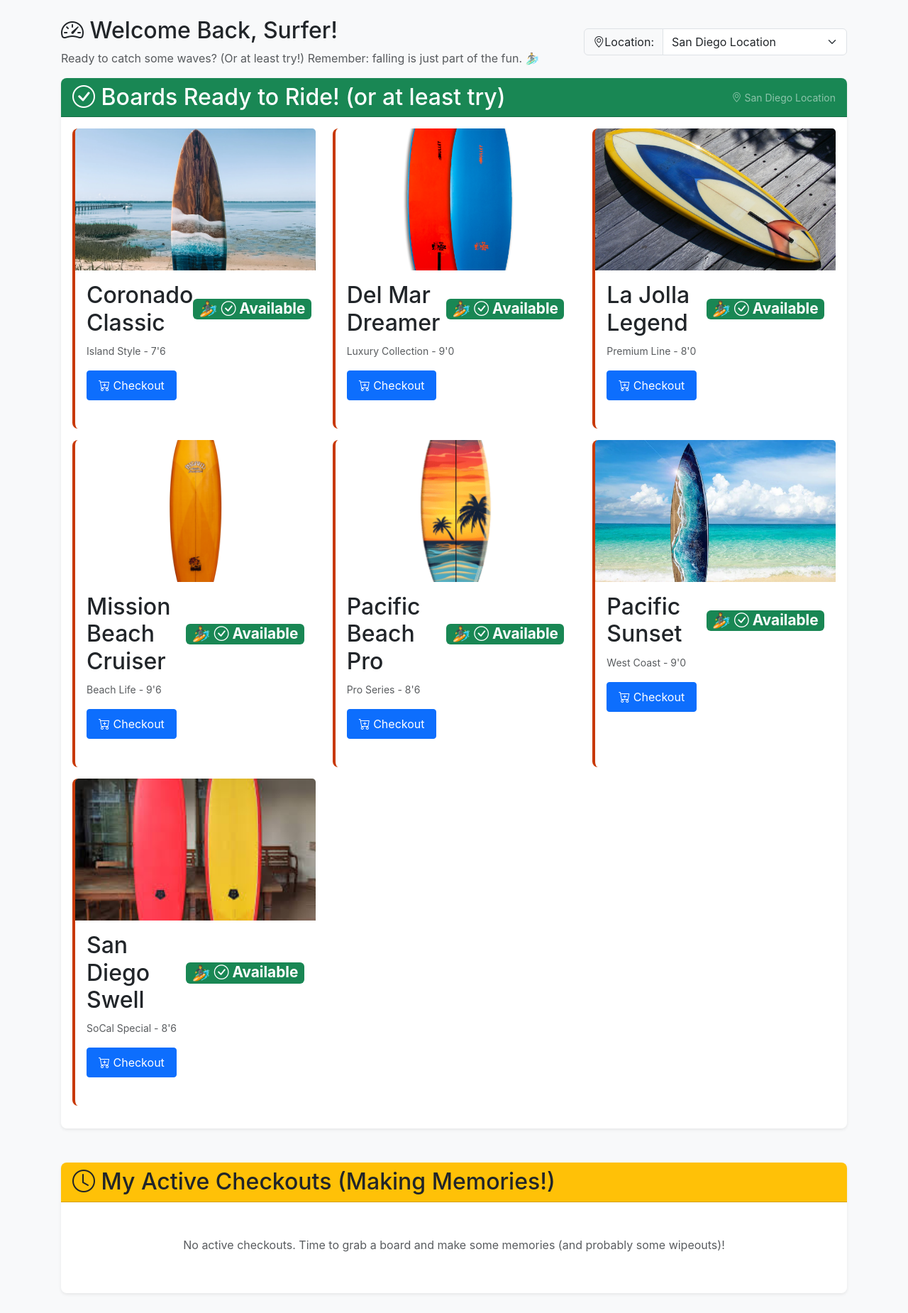
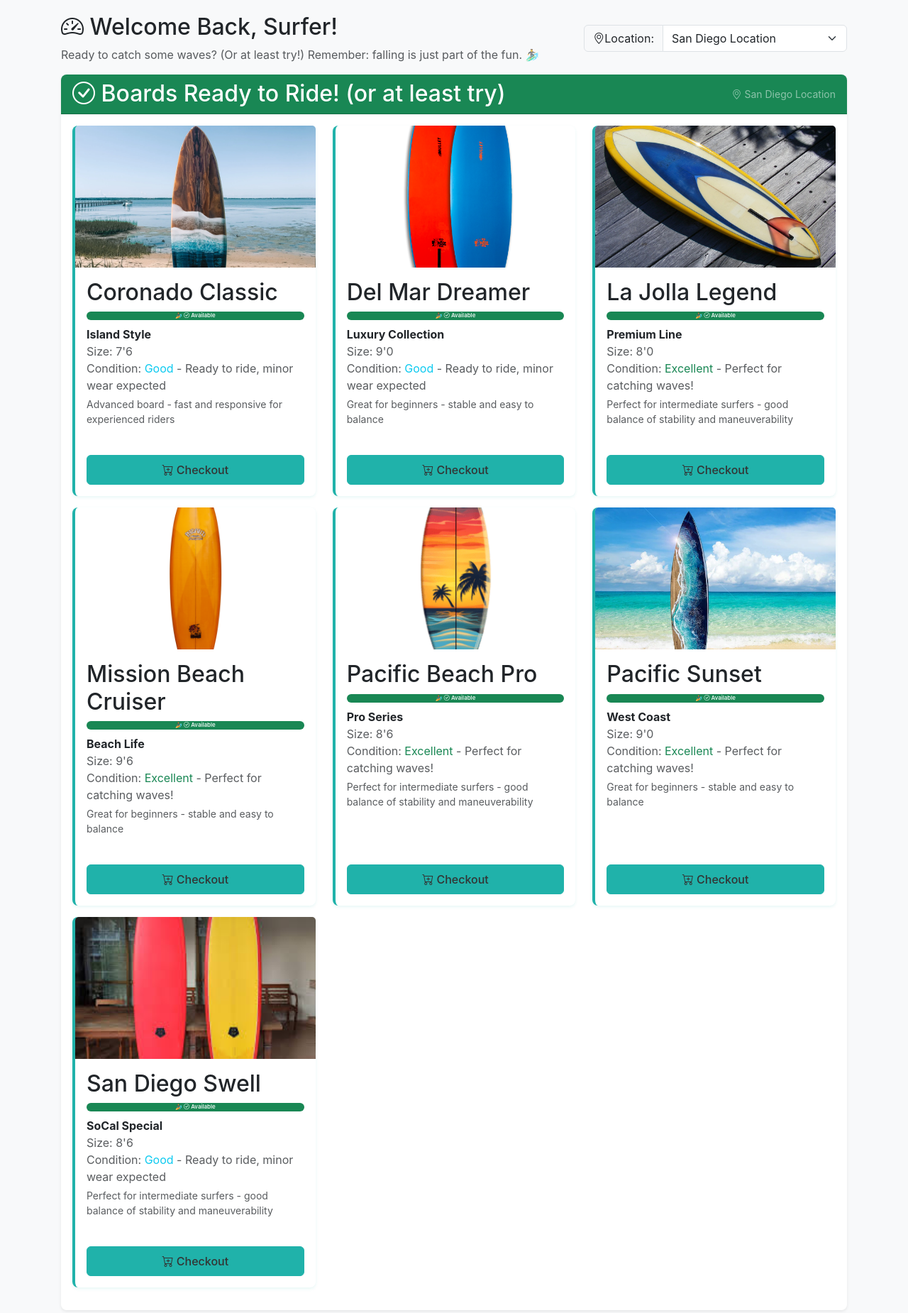
Before and after one commit to MKarels-nCino/2026_nCino_AI_Project, a Flask app: page /dashboard in a window 1280 px wide. Shown: the part 73-1923 px from the top of the page at 71% size. Run offline with Flask 3, Linux system fonts and the light colour scheme; a user stored in the database is signed in; some libraries are stand-ins or nearby versions.

Commit message:
Cleaned up design

```diff
--- a/static/css/branding.css
+++ b/static/css/branding.css
@@ -28,12 +28,14 @@
 /* Fun board card styling */
 .board-card {
     transition: all 0.3s ease;
-    border-left: 4px solid var(--wipeout-orange);
+    border-left: 4px solid #20B2AA;
+    box-shadow: 0 2px 4px rgba(32, 178, 170, 0.1);
 }
 
 .board-card:hover {
     transform: translateY(-5px) scale(1.02);
-    box-shadow: 0 8px 16px rgba(0, 0, 0, 0.15);
+    box-shadow: 0 4px 8px rgba(32, 178, 170, 0.2);
+    border-left-color: #1a8f88;
 }
 
 /* Fall-themed accents (subtle) */
--- a/static/css/custom.css
+++ b/static/css/custom.css
@@ -16,6 +16,12 @@
     background-color: var(--teal-color) !important;
     color: #333;
     padding: 0.75rem 0;
+    position: fixed !important;
+    top: 0;
+    left: 0;
+    right: 0;
+    z-index: 1030;
+    width: 100%;
 }
 
 .navbar-teal .navbar-brand {
@@ -223,11 +229,22 @@
 body {
     background-color: #F8F9FA;
     font-family: -apple-system, BlinkMacSystemFont, 'Segoe UI', Roboto, 'Helvetica Neue', Arial, sans-serif;
+    padding-top: 60px; /* Account for fixed navbar */
+}
+
+/* Adjust main content to account for fixed navbar */
+main.container {
+    margin-top: 0 !important;
+    padding-top: 1rem;
 }
 
 /* Connection Indicator */
 .connection-indicator {
     transition: all 0.3s ease;
+    position: fixed;
+    top: 70px; /* Below fixed navbar */
+    right: 20px;
+    z-index: 1029;
 }
 
 .connection-indicator.connected {
@@ -250,11 +267,45 @@ body {
 .board-card {
     transition: transform 0.2s ease, box-shadow 0.2s ease;
     cursor: pointer;
+    height: 100%;
+    display: flex;
+    flex-direction: column;
+    border-left: 4px solid var(--teal-color);
+    box-shadow: 0 2px 4px rgba(32, 178, 170, 0.1);
+}
+
+.board-card .card-body {
+    display: flex;
+    flex-direction: column;
+    flex-grow: 1;
 }
 
 .board-card:hover {
     transform: translateY(-5px);
-    box-shadow: 0 4px 8px rgba(0,0,0,0.15) !important;
+    box-shadow: 0 4px 8px rgba(32, 178, 170, 0.2) !important;
+    border-left-color: var(--teal-dark);
+}
+
+.board-card .checkout-btn {
+    margin-top: auto;
+    width: 100%;
+    background-color: var(--teal-color) !important;
+    border-color: var(--teal-color) !important;
+    color: #333 !important;
+    font-weight: 500;
+}
+
+.board-card .checkout-btn:hover {
+    background-color: var(--teal-dark) !important;
+    border-color: var(--teal-dark) !important;
+    color: #000 !important;
+}
+
+.board-card .checkout-btn:focus {
+    background-color: var(--teal-color) !important;
+    border-color: var(--teal-color) !important;
+    color: #333 !important;
+    box-shadow: 0 0 0 0.2rem rgba(32, 178, 170, 0.25);
 }
 
 .board-card.status-transition {
@@ -263,8 +314,23 @@ body {
 
 /* Status Badges */
 .badge {
-    font-size: 0.85em;
-    padding: 0.35em 0.65em;
+    font-size: clamp(0.65em, 1.2vw, 0.75em) !important;
+    padding: 0.2em 0.4em !important;
+    font-weight: 500;
+}
+
+/* Board card badges - keep them small */
+.board-card .badge {
+    font-size: 0.5em !important;
+    padding: 0.15em 0.3em !important;
+    line-height: 1.2 !important;
+    vertical-align: middle;
+}
+
+.board-card .card-title .badge {
+    font-size: 0.5em !important;
+    padding: 0.15em 0.3em !important;
+    margin-left: 0.5rem;
 }
 
 /* Buttons */
--- a/templates/base.html
+++ b/templates/base.html
@@ -97,7 +97,7 @@
 
     <!-- Connection Status Indicator - Hidden by default, only shows when disconnected -->
     {% if current_user.is_authenticated %}
-    <div class="connection-indicator disconnected" id="connectionIndicator" style="position: fixed; top: 60px; right: 20px; z-index: 1000; display: none;">
+    <div class="connection-indicator disconnected" id="connectionIndicator" style="display: none;">
         <span class="badge bg-danger">
             <i class="bi bi-wifi-off"></i> Disconnected
         </span>
--- a/templates/user/dashboard.html
+++ b/templates/user/dashboard.html
@@ -70,20 +70,41 @@
                                      alt="{{ board.name }}"
                                      style="height: 200px; object-fit: cover;">
                             {% endif %}
-                            <div class="card-body">
-                                <h5 class="card-title d-flex justify-content-between align-items-center">
-                                    <span>{{ board.name }}</span>
-                                    <span class="badge bg-success" style="font-size: 0.65em; padding: 0.2em 0.4em;">
-                                        <i class="bi bi-check-circle"></i> Available
-                                    </span>
-                                </h5>
-                                <p class="card-text">
-                                    <small class="text-muted">
-                                        {% if board.brand %}{{ board.brand }} - {% endif %}
-                                        {% if board.size %}{{ board.size }}{% endif %}
-                                    </small>
+                            <div class="card-body d-flex flex-column">
+                                <h5 class="card-title">{{ board.name }}</h5>
+                                <span class="badge bg-success mb-2" style="font-size: 0.65em; padding: 0.2em 0.4em; display: inline-block;">
+                                    <i class="bi bi-check-circle"></i> Available
+                                </span>
+                                <p class="card-text flex-grow-1">
+                                    {% if board.brand %}<strong>{{ board.brand }}</strong><br>{% endif %}
+                                    {% if board.size %}<span class="text-muted">Size: {{ board.size }}</span><br>{% endif %}
+                                    {% if board.condition %}
+                                        <span class="text-muted">
+                                            Condition:
+                                            {% if board.condition == 'excellent' %}
+                                                <span class="text-success">Excellent</span> - Perfect for catching waves!
+                                            {% elif board.condition == 'good' %}
+                                                <span class="text-info">Good</span> - Ready to ride, minor wear expected
+                                            {% else %}
+                                                <span class="text-warning">Fair</span> - Functional with some signs of use
+                                            {% endif %}
+                                        </span>
+                                    {% endif %}
+                                    {% if board.size %}
+                                        <br><small class="text-muted mt-1 d-block">
+                                            {% if '10' in board.size or '9' in board.size %}
+                                                Great for beginners - stable and easy to balance
+                                            {% elif '8' in board.size %}
+                                                Perfect for intermediate surfers - good balance of stability and maneuverability
+                                            {% elif '7' in board.size %}
+                                                Advanced board - fast and responsive for experienced riders
+                                            {% else %}
+                                                Versatile board suitable for various skill levels
+                                            {% endif %}
+                                        </small>
+                                    {% endif %}
                                 </p>
-                                <button class="btn btn-primary btn-sm checkout-btn" data-board-id="{{ board.id }}">
+                                <button class="btn btn-primary checkout-btn w-100 mt-auto" data-board-id="{{ board.id }}">
                                     <i class="bi bi-cart-plus"></i> Checkout
                                 </button>
                             </div>
```
